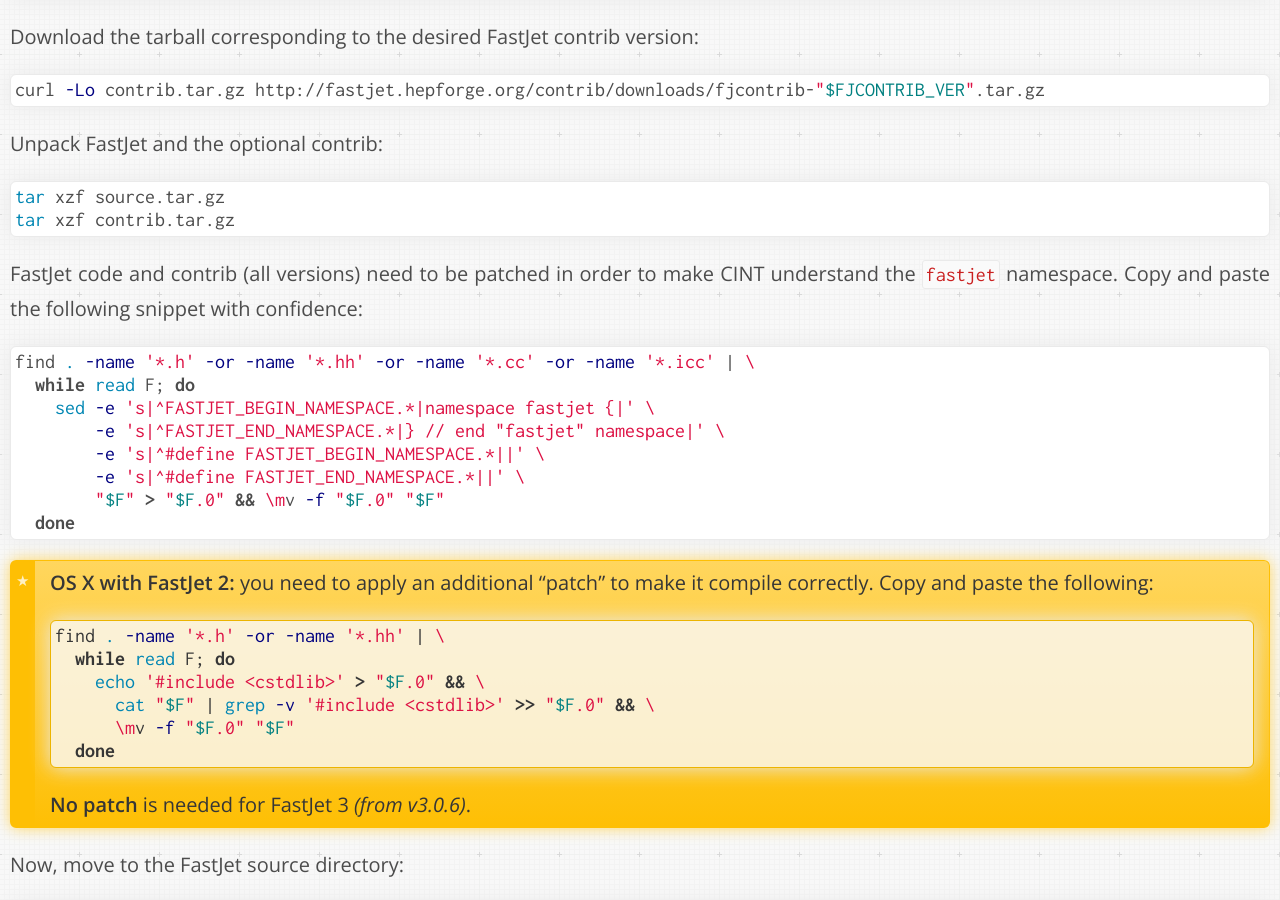
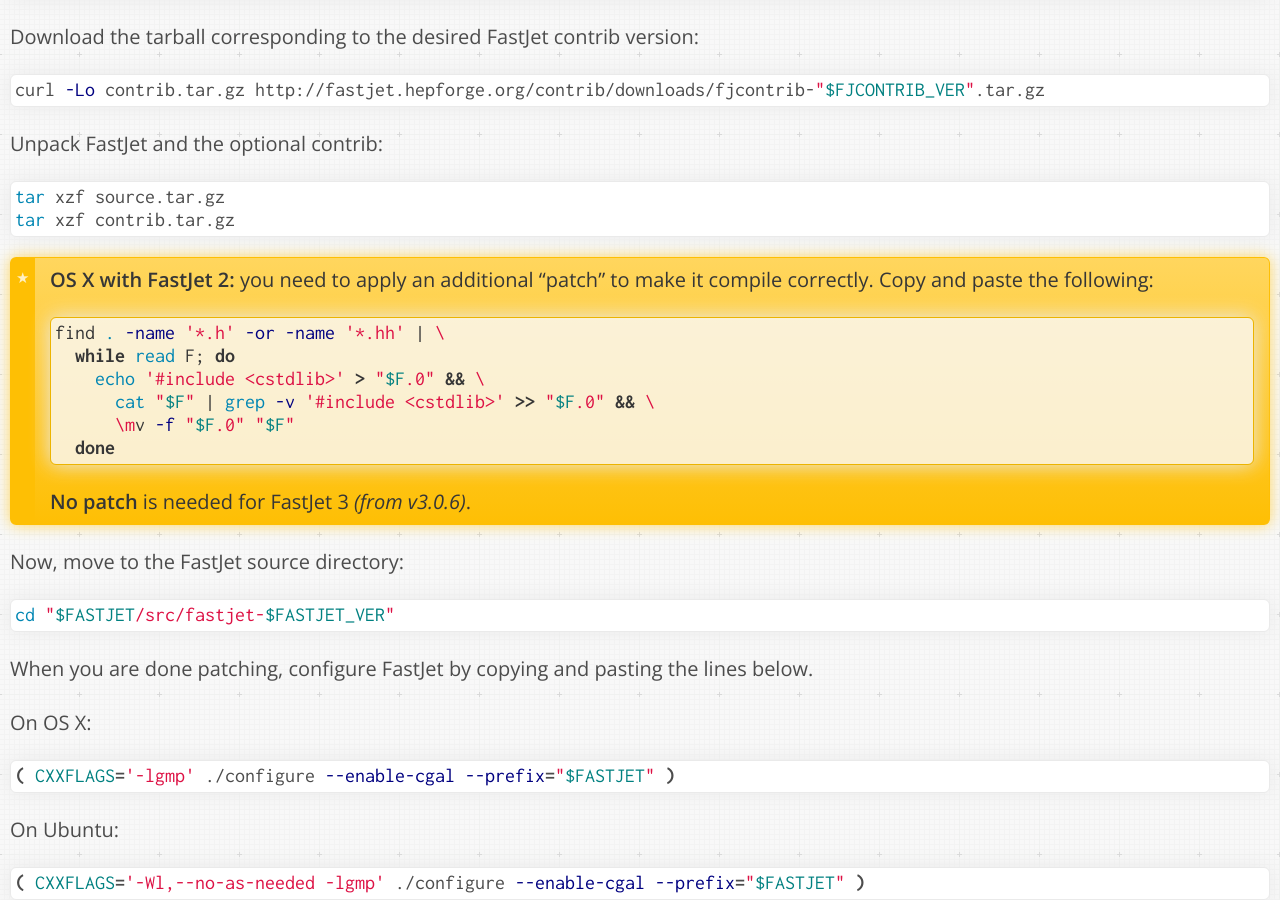
Before and after one commit to dberzano/dberzano.github.io, a Jekyll site: the page built from alice/install-aliroot/manual.md, in a window 1280 px wide and 900 px high, scrolled down 8666 px. Built offline with Jekyll 4.4.1, drawn with Linux system fonts in a browser that asks for light colours; Markdown is read by kramdown in place of the engine named in the settings.

Commit message:
FastJet CINT patch no longer needed
Syncs with AutoInstall behaviour.
From Marco van Leeuwen.

````diff
--- a/alice/install-aliroot/manual.md
+++ b/alice/install-aliroot/manual.md
@@ -427,21 +427,6 @@ tar xzf source.tar.gz
 tar xzf contrib.tar.gz
 ```
 
-FastJet code and contrib (all versions) need to be patched in order
-to make CINT understand the `fastjet` namespace. Copy and paste the
-following snippet with confidence:
-
-```bash
-find . -name '*.h' -or -name '*.hh' -or -name '*.cc' -or -name '*.icc' | \
-  while read F; do
-    sed -e 's|^FASTJET_BEGIN_NAMESPACE.*|namespace fastjet {|' \
-        -e 's|^FASTJET_END_NAMESPACE.*|} // end "fastjet" namespace|' \
-        -e 's|^#define FASTJET_BEGIN_NAMESPACE.*||' \
-        -e 's|^#define FASTJET_END_NAMESPACE.*||' \
-        "$F" > "$F.0" && \mv -f "$F.0" "$F"
-  done
-```
-
 > **OS X with FastJet 2:** you need to apply an additional "patch"
 > to make it compile correctly. Copy and paste the following:
 >
````
